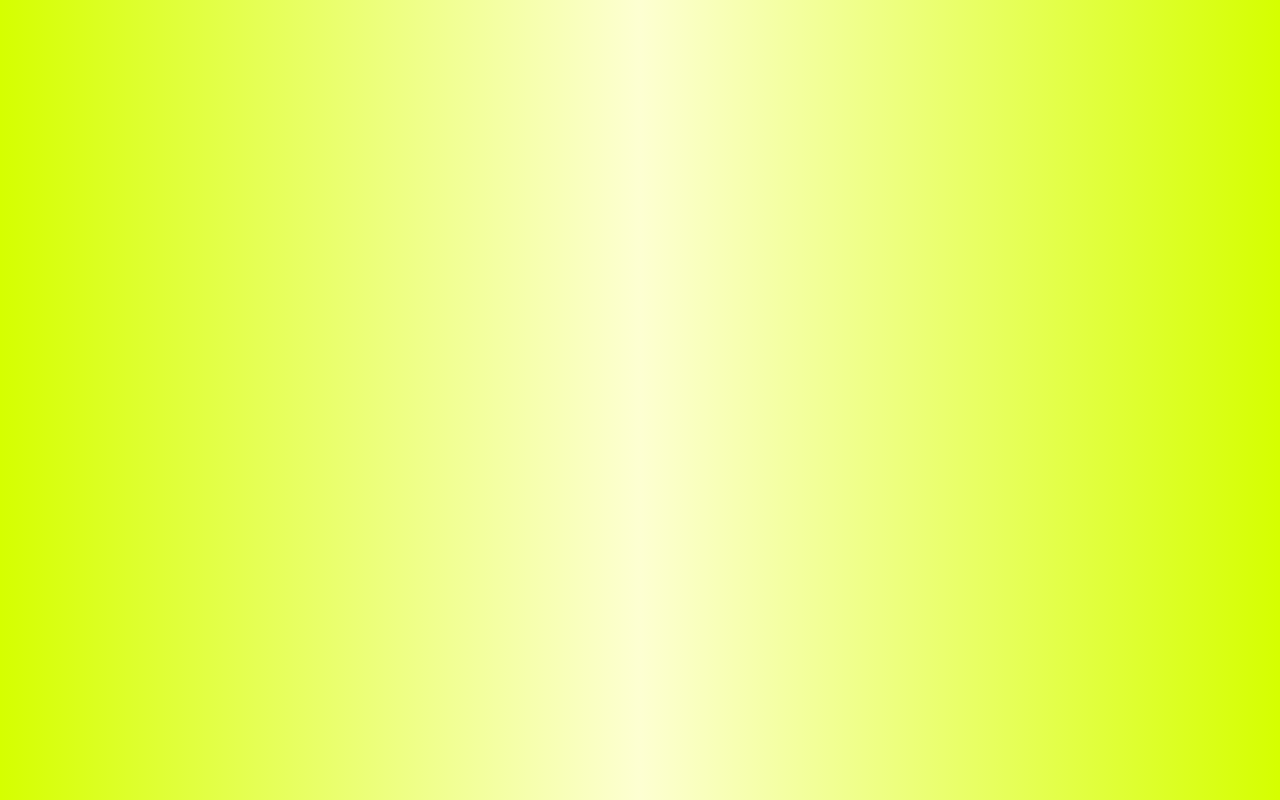
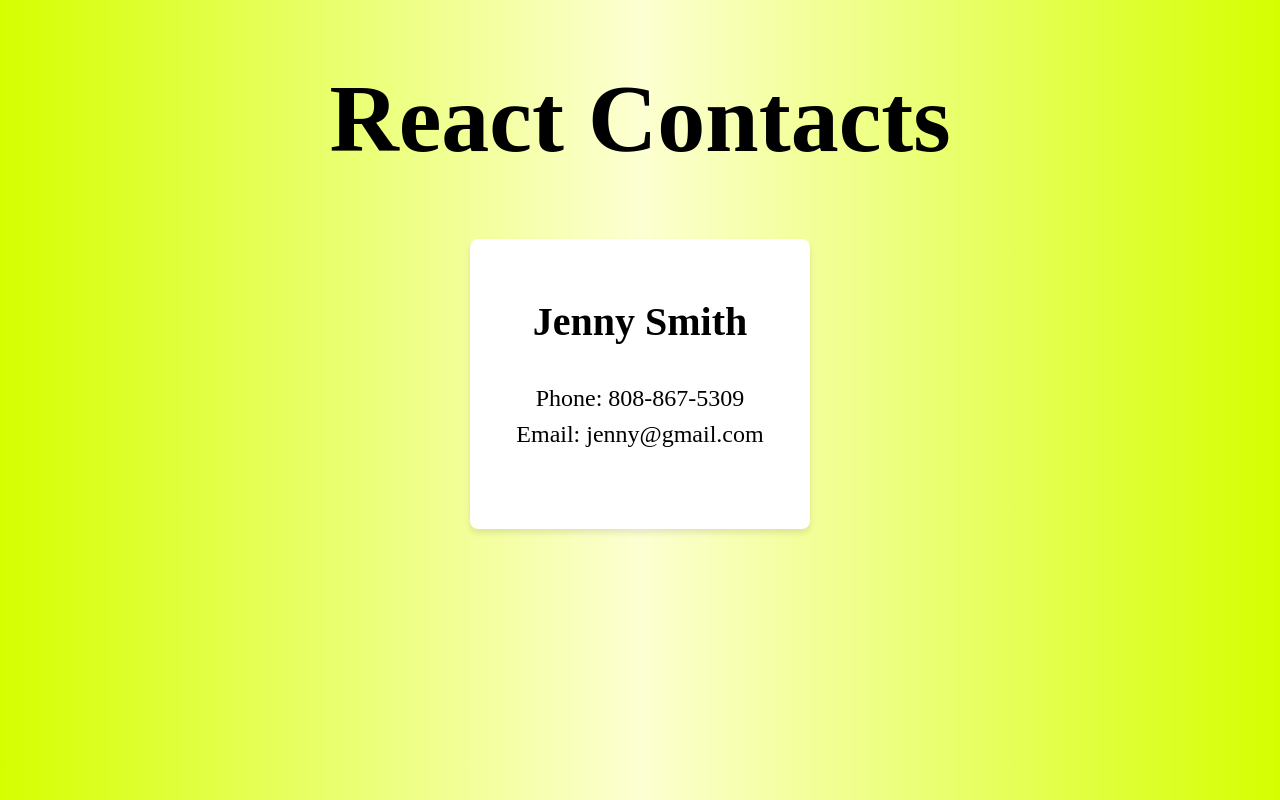
Before and after one commit to lmerrin/react-contacts, a React (Vite) app: page / in a window 1280 px wide. Built offline with nearby package versions, Linux system fonts and the light colour scheme.

Commit message:
setup overall layout and basic styling

```diff
--- a/src/App.jsx
+++ b/src/App.jsx
@@ -4,7 +4,17 @@
 function App() {
   const [count, setCount] = useState(0);
 
-  return <></>;
+  return (
+    <>
+      <h1>React Contacts</h1>
+
+      <div className="contact-card">
+        <h3>Jenny Smith</h3>
+        <p>Phone: 808-867-5309</p>
+        <p>Email: jenny@gmail.com</p>
+      </div>
+    </>
+  );
 }
 
 export default App;
--- a/src/index.css
+++ b/src/index.css
@@ -1,8 +1,41 @@
 @import "normalize.css";
 
 #root {
+  display: flex;
+  flex-direction: column;
+  align-items: center;
   min-height: 100vh;
   min-width: 100vw;
-  background: rgb(213,255,0);
-background: linear-gradient(90deg, rgba(213,255,0,1) 0%, rgba(250,255,145,0.413624824929972) 50%, rgba(213,255,0,1) 100%);
+  background: rgb(213, 255, 0);
+  background: linear-gradient(
+    90deg,
+    rgba(213, 255, 0, 1) 0%,
+    rgba(250, 255, 145, 0.413624824929972) 50%,
+    rgba(213, 255, 0, 1) 100%
+  );
+  overflow-y: auto;
+  overflow-x: hidden;
 }
+
+h1 {
+  font-size: 6rem;
+}
+
+h3 {
+  font-size: 2.5rem;
+}
+
+p {
+  font-size: 1.5rem;
+  margin: 8px 0px;
+}
+
+.contact-card {
+  text-align: center;
+  background-color: #ffffff;
+  border-radius: 8px; /* Rounded corners for the card */
+  box-shadow: 0 4px 6px rgba(0, 0, 0, 0.1); /* Shadow effect */
+  padding: 20px;
+  width: 300px;
+  height: 250px;
+}
```
